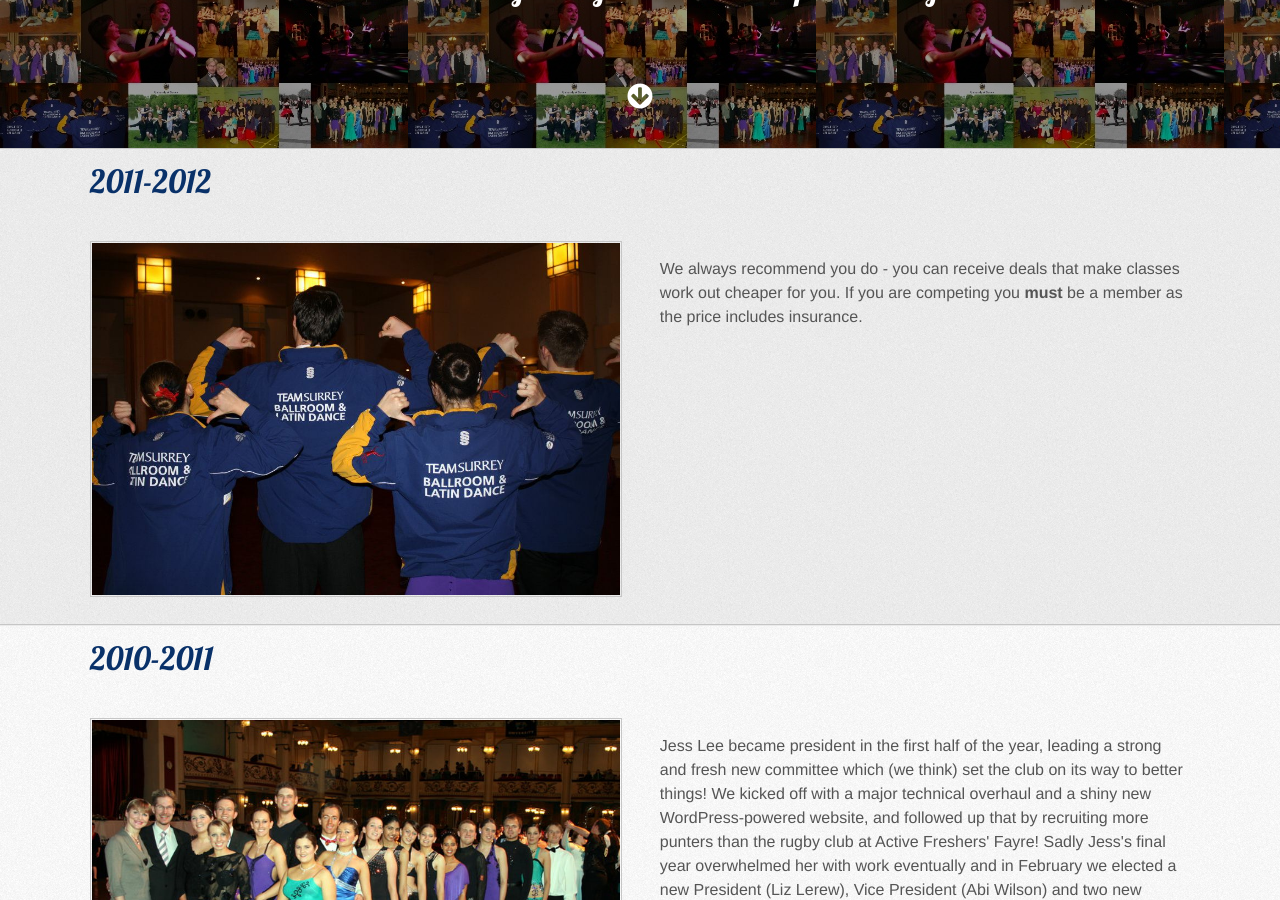
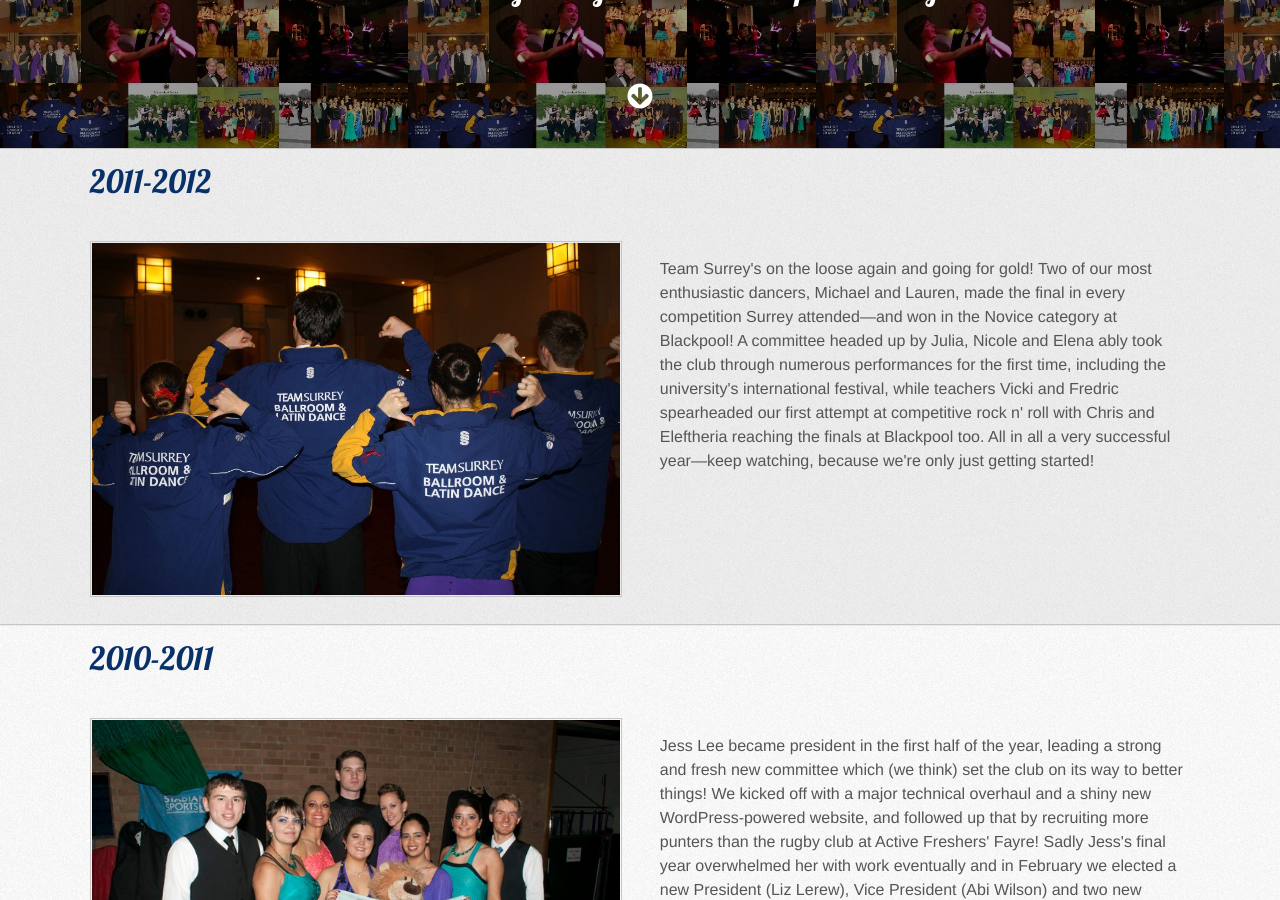
Before and after one commit to surreybldc/surreybldc.github.com, a Jekyll site: the page built from history.html, in a window 1280 px wide and 900 px high, scrolled down 482 px. Built offline with Jekyll 4.4.1, drawn with Linux system fonts in a browser that asks for light colours.

Commit message:
Correct pictures for 2011 and 2010

```diff
--- a/history.html
+++ b/history.html
@@ -13,7 +13,7 @@
         <img src="/img/club-photos/Team_Surrey_2012.jpg" alt="Team Surrey at IVDA 2012">
       </div>
       <div class="sixcol last">
-        <p>We always recommend you do - you can receive deals that make classes work out cheaper for you. If you are competing you <strong>must</strong> be a member as the price includes insurance.</p>
+        <p>Team Surrey's on the loose again and going for gold! Two of our most enthusiastic dancers, Michael and Lauren, made the final in every competition Surrey attended&mdash;and won in the Novice category at Blackpool! A committee headed up by Julia, Nicole and Elena ably took the club through numerous performances for the first time, including the university's international festival, while teachers Vicki and Fredric spearheaded our first attempt at competitive rock n' roll with Chris and Eleftheria reaching the finals at Blackpool too. All in all a very successful year&mdash;keep watching, because we're only just getting started!</p>
       </div>
     </div>
   </section>
@@ -23,7 +23,7 @@
     </header>
     <div class="row">
       <div class="sixcol">
-        <img src="/img/club-photos/IVDA_2010.jpg" alt="IVDA 2011">
+        <img src="/img/club-photos/SUDC_2011.jpg" alt="Team Surrey at IVDA 2012">
       </div>
       <div class="sixcol last">
         <p>Jess Lee became president in the first half of the year, leading a strong and fresh new committee which (we think) set the club on its way to better things! We kicked off with a major technical overhaul and a shiny new WordPress-powered website, and followed up that by recruiting more punters than the rugby club at Active Freshers' Fayre! Sadly Jess's final year overwhelmed her with work eventually and in February we elected a new President (Liz Lerew), Vice President (Abi Wilson) and two new Social Secs (Tamsin Harding and Julia Janikova).</p>
@@ -36,7 +36,7 @@
     </header>
     <div class="row">
       <div class="sixcol">
-        <img src="/img/club-photos/seafesaf.jpg" alt="IVDA 2010">
+        <img src="/img/club-photos/IVDA_2010.jpg" alt="IVDA 2010">
       </div>
       <div class="sixcol last">
         <p>Alex Rainer takes charge, with Jess Lee (VP) and Lea Carrott (club secretary) assisting. Under the guidance of new teachers Vicki and Fredric Frennessen, the team saw reasonable successes on the competition circuit. Surrey B danced their way to a medallist's finish in the IVDC team match and we were all pretty chuffed with that!</p>
```
Also changed, not shown: index.html (+6 -6 lines), img/club-photos/SUDC_2011.jpg (added), 3 other files.
